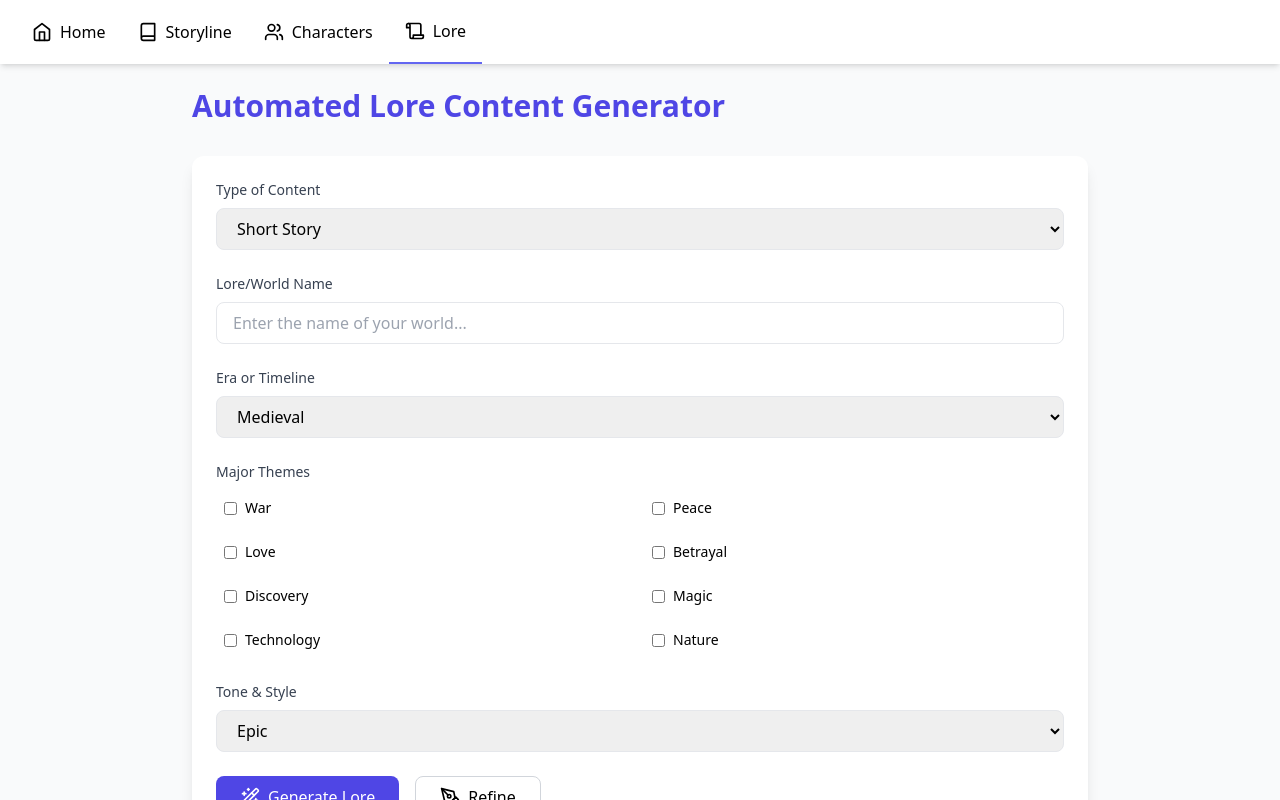
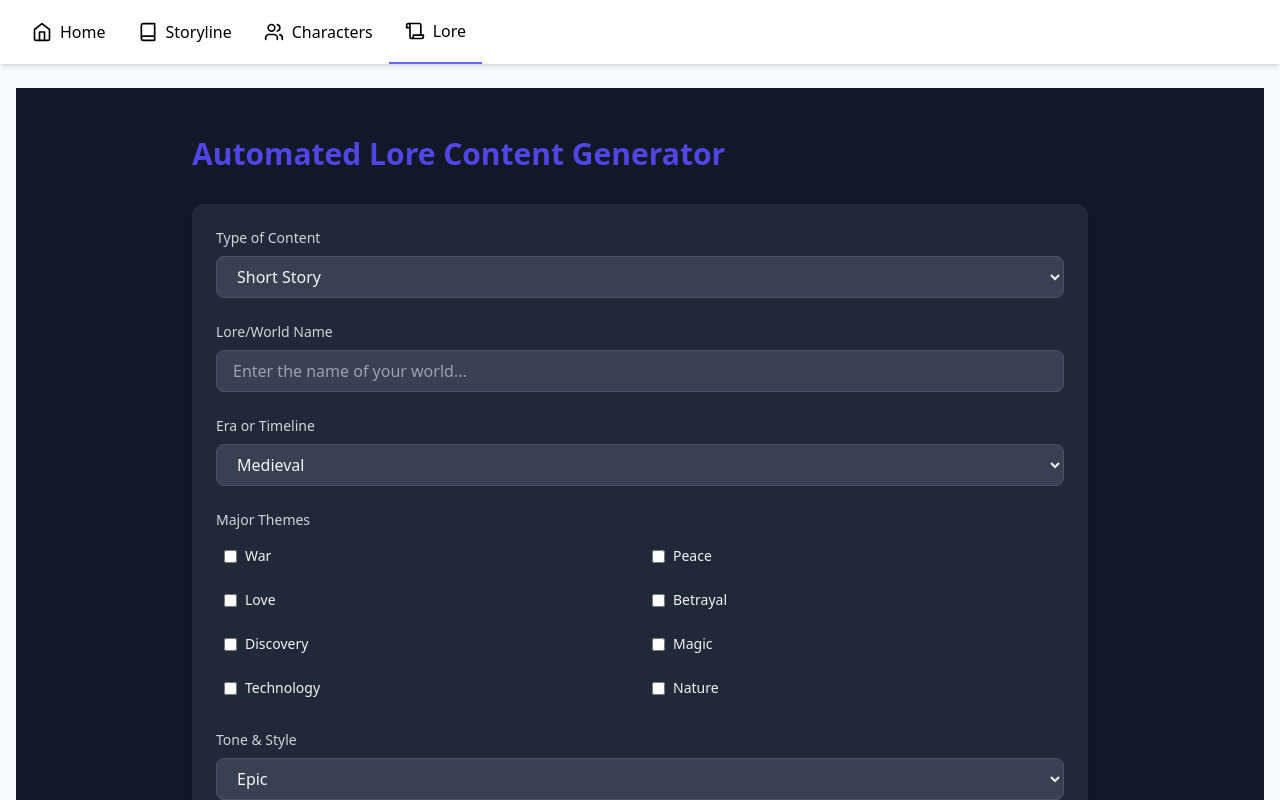
Before and after one commit to Volcandrabuzz/Legendary-Chronicles, a React (Vite) app: page / in a window 1280 px wide. Both pictures are taken after a click on the button "Lore". Shown: the top 800 px of the page. Built offline with nearby package versions, Linux system fonts and the light colour scheme.

Commit message:
Final updated src/components/LoreGenerator.tsx

```diff
--- a/src/components/LoreGenerator.tsx
+++ b/src/components/LoreGenerator.tsx
@@ -1,12 +1,12 @@
 import { useState } from "react";
-import { Wand2, PenTool } from "lucide-react";
+import { Wand2 } from "lucide-react";
 
 const contentTypes = ["Short Story", "Ancient Text", "Dialogues", "Mythology", "Historical Record"];
 const eras = ["Medieval", "Renaissance", "Modern", "Cyberpunk", "Post-Apocalyptic", "Ancient"];
 const themes = ["War", "Peace", "Love", "Betrayal", "Discovery", "Magic", "Technology", "Nature"];
 const tones = ["Epic", "Comedic", "Tragic", "Mysterious", "Romantic", "Educational"];
 
-export default function LoreGenerator() {
+function App() {
   const [selectedThemes, setSelectedThemes] = useState<string[]>([]);
   const [contentType, setContentType] = useState(contentTypes[0]);
   const [loreName, setLoreName] = useState("");
@@ -50,16 +50,17 @@ export default function LoreGenerator() {
   };
 
   return (
+    <div className="min-h-screen bg-gray-900 text-gray-100 py-12 px-4">
       <div className="max-w-4xl mx-auto">
-      <h1 className="text-3xl font-bold mb-8 text-indigo-600">Automated Lore Content Generator</h1>
+        <h1 className="text-3xl font-bold mb-8 text-indigo-600 dark:text-indigo-400">Automated Lore Content Generator</h1>
 
-      <div className="bg-white rounded-xl shadow-lg p-6 mb-8">
+        <div className="bg-gray-800 rounded-xl shadow-lg p-6 mb-8">
           <div className="space-y-6">
             {/* Content Type */}
             <div>
-            <label className="block text-sm font-medium text-gray-700 mb-2">Type of Content</label>
+              <label className="block text-sm font-medium text-gray-300 mb-2">Type of Content</label>
               <select
-              className="w-full px-4 py-2 border rounded-lg focus:ring-2 focus:ring-indigo-500"
+                className="w-full px-4 py-2 bg-gray-700 border border-gray-600 rounded-lg focus:ring-2 focus:ring-purple-500 text-gray-100"
                 value={contentType}
                 onChange={(e) => setContentType(e.target.value)}
               >
@@ -73,10 +74,10 @@ export default function LoreGenerator() {
 
             {/* Lore Name */}
             <div>
-            <label className="block text-sm font-medium text-gray-700 mb-2">Lore/World Name</label>
+              <label className="block text-sm font-medium text-gray-300 mb-2">Lore/World Name</label>
               <input
                 type="text"
-              className="w-full px-4 py-2 border rounded-lg focus:ring-2 focus:ring-indigo-500"
+                className="w-full px-4 py-2 bg-gray-700 border border-gray-600 rounded-lg focus:ring-2 focus:ring-purple-500 text-gray-100"
                 placeholder="Enter the name of your world..."
                 value={loreName}
                 onChange={(e) => setLoreName(e.target.value)}
@@ -85,9 +86,9 @@ export default function LoreGenerator() {
 
             {/* Era Selection */}
             <div>
-            <label className="block text-sm font-medium text-gray-700 mb-2">Era or Timeline</label>
+              <label className="block text-sm font-medium text-gray-300 mb-2">Era or Timeline</label>
               <select
-              className="w-full px-4 py-2 border rounded-lg focus:ring-2 focus:ring-indigo-500"
+                className="w-full px-4 py-2 bg-gray-700 border border-gray-600 rounded-lg focus:ring-2 focus:ring-purple-500 text-gray-100"
                 value={era}
                 onChange={(e) => setEra(e.target.value)}
               >
@@ -101,17 +102,24 @@ export default function LoreGenerator() {
 
             {/* Theme Selection */}
             <div>
-            <label className="block text-sm font-medium text-gray-700 mb-2">Major Themes</label>
+              <label className="block text-sm font-medium text-gray-300 mb-2">Major Themes</label>
               <div className="grid grid-cols-2 gap-2">
                 {themes.map((theme) => (
                   <label
                     key={theme}
                     className={`flex items-center p-2 rounded-lg cursor-pointer transition-colors ${
-                    selectedThemes.includes(theme) ? "bg-indigo-100 text-indigo-700" : "hover:bg-gray-50"
+                      selectedThemes.includes(theme)
+                        ? "bg-purple-900 text-purple-200"
+                        : "hover:bg-gray-700"
                     }`}
                     onClick={() => toggleTheme(theme)}
                   >
-                  <input type="checkbox" className="rounded text-indigo-600 mr-2" checked={selectedThemes.includes(theme)} readOnly />
+                    <input
+                      type="checkbox"
+                      className="rounded bg-gray-700 border-gray-600 text-purple-500 mr-2"
+                      checked={selectedThemes.includes(theme)}
+                      readOnly
+                    />
                     <span className="text-sm">{theme}</span>
                   </label>
                 ))}
@@ -120,9 +128,9 @@ export default function LoreGenerator() {
 
             {/* Tone Selection */}
             <div>
-            <label className="block text-sm font-medium text-gray-700 mb-2">Tone & Style</label>
+              <label className="block text-sm font-medium text-gray-300 mb-2">Tone & Style</label>
               <select
-              className="w-full px-4 py-2 border rounded-lg focus:ring-2 focus:ring-indigo-500"
+                className="w-full px-4 py-2 bg-gray-700 border border-gray-600 rounded-lg focus:ring-2 focus:ring-purple-500 text-gray-100"
                 value={tone}
                 onChange={(e) => setTone(e.target.value)}
               >
@@ -134,12 +142,11 @@ export default function LoreGenerator() {
               </select>
             </div>
 
-          {/* Buttons (Horizontally Aligned) */}
-          <div className="flex space-x-4">
-            {/* Generate Lore Button with Animated Spinner */}
+            {/* Generate Button */}
+            <div>
               <button
                 onClick={generateLore}
-              className="flex items-center justify-center px-6 py-2 bg-indigo-600 text-white rounded-lg hover:bg-indigo-700"
+                className="flex items-center justify-center px-6 py-2 bg-indigo-600 text-white rounded-lg hover:bg-indigo-700 dark:bg-indigo-500 dark:hover:bg-indigo-600 transition-colors w-full"
                 disabled={loading}
               >
                 {loading ? (
@@ -173,21 +180,23 @@ export default function LoreGenerator() {
                   </>
                 )}
               </button>
-
-            {/* Refine Button */}
-            <button className="flex items-center justify-center px-6 py-2 border border-gray-300 rounded-lg hover:bg-gray-50">
-              <PenTool className="w-5 h-5 mr-2" />
-              Refine
-            </button>
             </div>
           </div>
         </div>
 
         {/* Generated Lore Display */}
-      <div className="bg-white rounded-xl shadow-lg p-6">
-        <h2 className="text-xl font-semibold mb-4">Generated Lore Content</h2>
-        <textarea className="w-full px-4 py-2 border rounded-lg focus:ring-2 focus:ring-indigo-500 h-64" placeholder="Your generated lore content will appear here..." value={generatedLore} readOnly />
+        <div className="bg-gray-800 rounded-xl shadow-lg p-6">
+          <h2 className="text-xl font-semibold mb-4 text-purple-400">Generated Lore Content</h2>
+          <textarea
+            className="w-full px-4 py-2 bg-gray-700 border border-gray-600 rounded-lg focus:ring-2 focus:ring-purple-500 text-gray-100 h-64"
+            placeholder="Your generated lore content will appear here..."
+            value={generatedLore}
+            readOnly
+          />
+        </div>
       </div>
     </div>
   );
 }
+
+export default App;
```
Lines whose indentation alone changed are shown as unchanged.
